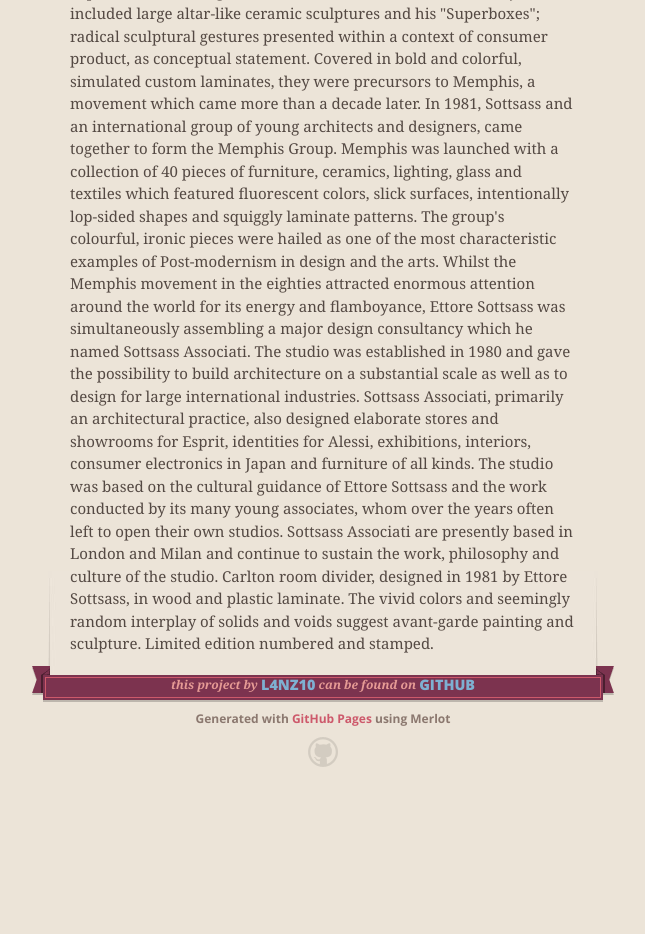
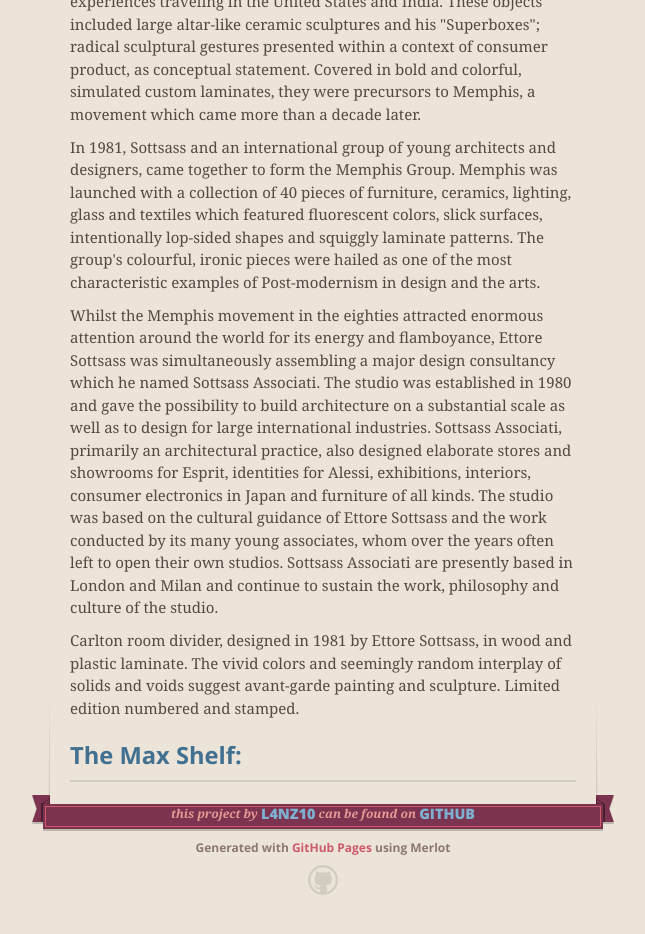
Before and after one commit to l4nz10/cvd_final_project, a plain HTML site: page index.html in a window 1280 px wide. Shown: the part 1280-2214 px from the top of the page, without its empty margins (317-962 px from the left). Before the commit the page ends 2087 px from the top, so only its background shows below. Drawn offline with nearby package versions, Linux system fonts and the light colour scheme.

```diff
--- a/index.html
+++ b/index.html
@@ -54,7 +54,7 @@
 		<h3>Ettore Sottsass:</h3>
 		<ul>
 			<li><a href="#e-s-bio">Short bio</a></li>
-			<li><a href="">The Max Shelf</a></li>
+			<li><a href="#max-shelf">The Max Shelf</a></li>
 		</ul>
 		<h3>Shiro Kuramata:</h3>
 		<ul>
@@ -70,19 +70,21 @@
 		<h3><a name="e-s-bio" class="anchor" href="#e-s-bio">Biography:</a></h3>
 		<p>Ettore Sottsass (14 September 1917 – 31 December 2007) was an Italian architect and designer of the late 20th century. His body of designs included furniture, jewelry, glass, lighting and office machine design.
 
-		Sottsass was born on 14 September 1917 in Innsbruck, Austria, and grew up in Milan, where his father was an architect.
+		<p>Sottsass was born on 14 September 1917 in Innsbruck, Austria, and grew up in Milan, where his father was an architect.
 		He was educated at the Politecnico di Torino in Turin and graduated in 1939 with a degree in architecture. He served in the Italian military and spent much of World War II in a concentration camp in Yugoslavia. After returning home in 1947, he set up his own architectural and industrial design studio in Milan.
 		In 1959 Sottsass began working as a design consultant for Olivetti, designing office equipment, typewriters and furniture.
 		Throughout the 1960s, Sottsass traveled in the US and India and designed more products for Olivetti culminating in the bright red plastic portable Valentine typewriter in 1969, which became a fashion accessory.
 		While continuing to design for Olivetti in the 1960s, Sottsass developed a range of objects which were expressions of his personal experiences traveling in the United States and India. These objects included large altar-like ceramic sculptures and his "Superboxes"; radical sculptural gestures presented within a context of consumer product, as conceptual statement. Covered in bold and colorful, simulated custom laminates, they were precursors to Memphis, a movement which came more than a decade later.
 
-		In 1981, Sottsass and an international group of young architects and designers, came together to form the Memphis Group. Memphis was launched with a collection of 40 pieces of furniture, ceramics, lighting, glass and textiles which featured fluorescent colors, slick surfaces, intentionally lop-sided shapes and squiggly laminate patterns.
+		<p>In 1981, Sottsass and an international group of young architects and designers, came together to form the Memphis Group. Memphis was launched with a collection of 40 pieces of furniture, ceramics, lighting, glass and textiles which featured fluorescent colors, slick surfaces, intentionally lop-sided shapes and squiggly laminate patterns.
 		The group's colourful, ironic pieces were hailed as one of the most characteristic examples of Post-modernism in design and the arts.
 
-		Whilst the Memphis movement in the eighties attracted enormous attention around the world for its energy and flamboyance, Ettore Sottsass was simultaneously assembling a major design consultancy which he named Sottsass Associati. The studio was established in 1980 and gave the possibility to build architecture on a substantial scale as well as to design for large international industries.
+		<p>Whilst the Memphis movement in the eighties attracted enormous attention around the world for its energy and flamboyance, Ettore Sottsass was simultaneously assembling a major design consultancy which he named Sottsass Associati. The studio was established in 1980 and gave the possibility to build architecture on a substantial scale as well as to design for large international industries.
 		Sottsass Associati, primarily an architectural practice, also designed elaborate stores and showrooms for Esprit, identities for Alessi, exhibitions, interiors, consumer electronics in Japan and furniture of all kinds. The studio was based on the cultural guidance of Ettore Sottsass and the work conducted by its many young associates, whom over the years often left to open their own studios. Sottsass Associati are presently based in London and Milan and continue to sustain the work, philosophy and culture of the studio.
 
-		Carlton room divider, designed in 1981 by Ettore Sottsass, in wood and plastic laminate. The vivid colors and seemingly random interplay of solids and voids suggest avant-garde painting and sculpture. Limited edition numbered and stamped.</p>
+		<p>Carlton room divider, designed in 1981 by Ettore Sottsass, in wood and plastic laminate. The vivid colors and seemingly random interplay of solids and voids suggest avant-garde painting and sculpture. Limited edition numbered and stamped.
+
+		<h3><a name="max-shelf" class="anchor" href="#max-shelf">The Max Shelf:</a></h3>
 
       </section>
 
```
